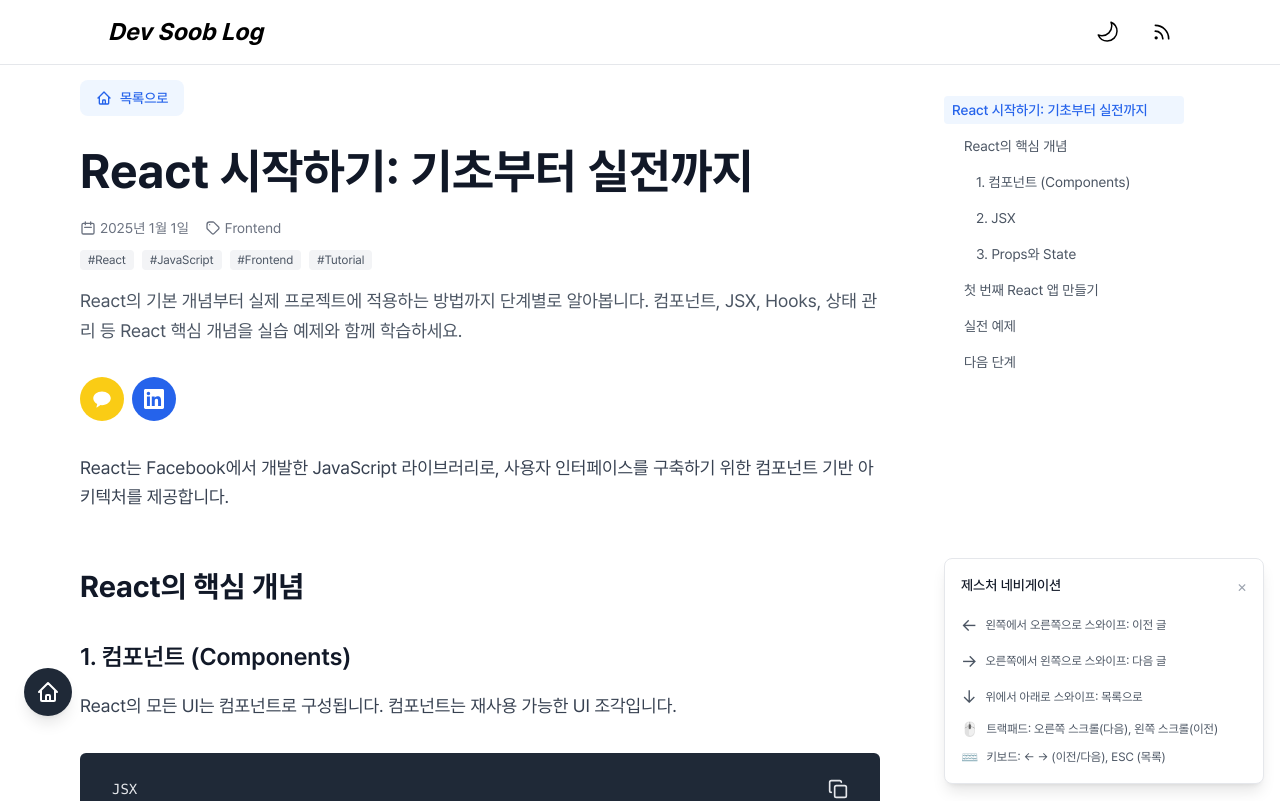
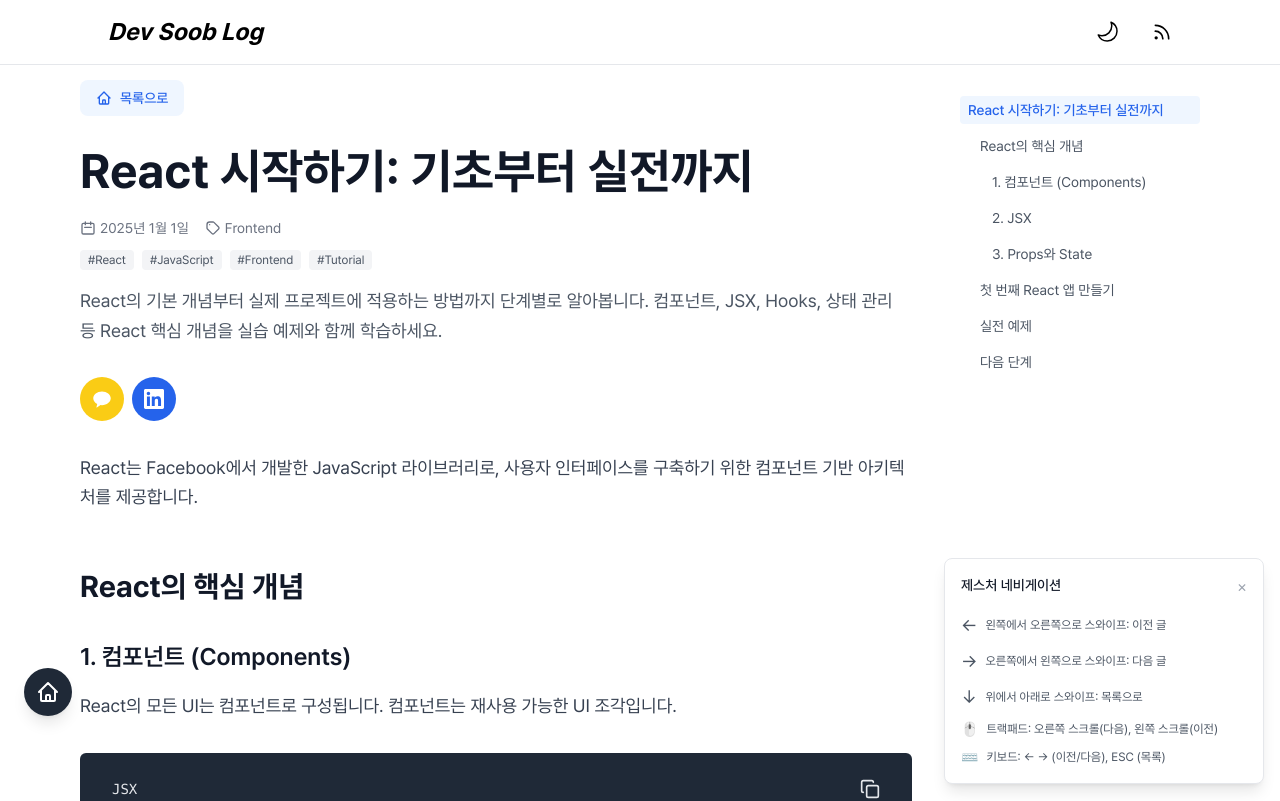
Before and after one commit to devsoob/dev-soob-log, a Next.js app: page /posts/2025-01-01-getting-started-with-react in a window 1280 px wide. Shown: the top 801 px of the page. Built offline with nearby package versions, Linux system fonts and the light colour scheme; no server answers.

Commit message:
Fix: TOC position on tablet+

```diff
--- a/components/TableOfContents.tsx
+++ b/components/TableOfContents.tsx
@@ -76,7 +76,7 @@ export default function TableOfContents({ className = '', tocItems }: TableOfCon
           <li key={item.id} role="listitem">
             <button
               onClick={() => scrollToHeading(item.id)}
-              className={`text-left w-full whitespace-nowrap px-2 py-1 rounded text-sm transition-colors duration-200 hover:bg-gray-100 dark:hover:bg-gray-800 ${
+              className={`text-left w-full whitespace-normal break-words px-2 py-1 rounded text-sm transition-colors duration-200 hover:bg-gray-100 dark:hover:bg-gray-800 ${
                 activeId === item.id
                   ? 'text-blue-600 dark:text-blue-400 font-medium bg-blue-50 dark:bg-blue-900/20'
                   : 'text-gray-600 dark:text-gray-300 hover:text-gray-900 dark:hover:text-white'
--- a/pages/posts/[slug].tsx
+++ b/pages/posts/[slug].tsx
@@ -236,9 +236,9 @@ export default function PostPage({ post, mdxSource, prevPost, nextPost, relatedP
 
       <main className="flex-1 w-full pt-20 pb-8">
         <div className="max-w-6xl mx-auto px-4">
-          <div className={tocItems.length > 0 ? "lg:flex lg:justify-between lg:gap-8" : ""}>
+          <div className={tocItems.length > 0 ? "md:flex md:items-start md:justify-between md:gap-8" : ""}>
             {/* 메인 콘텐츠 */}
-            <div className={tocItems.length > 0 ? "w-full lg:flex-1 lg:max-w-none" : "w-full max-w-4xl mx-auto"}>
+            <div className={tocItems.length > 0 ? "w-full md:flex-1 md:max-w-none md:pr-72" : "w-full max-w-4xl mx-auto"}>
               <article className="min-w-0">
                 {/* 네비게이션 버튼들 */}
                 <div className="mb-6 flex items-center justify-between">
@@ -378,8 +378,11 @@ export default function PostPage({ post, mdxSource, prevPost, nextPost, relatedP
 
             {/* 데스크톱 목차 */}
             {tocItems.length > 0 && (
-              <aside className="hidden lg:block lg:sticky lg:top-24 w-64 flex-shrink-0 ml-8 h-[calc(100vh-8rem)]">
-                <div className="overflow-y-auto h-full pr-4 toc-scrollbar">
+              <aside
+                className="hidden md:block w-64 flex-shrink-0 ml-8 md:ml-0 md:fixed md:top-24 z-30"
+                style={{ right: 'max(calc((100vw - 72rem) / 2), 1rem)' }}
+              >
+                <div className="max-h-[calc(100vh-8rem)] overflow-y-auto pr-4 toc-scrollbar">
                   <TableOfContents tocItems={tocItems} />
                 </div>
               </aside>
@@ -390,7 +393,7 @@ export default function PostPage({ post, mdxSource, prevPost, nextPost, relatedP
 
       {/* 모바일 목차 */}
       {tocItems.length > 0 && (
-        <div className="block lg:hidden">
+        <div className="block md:hidden">
           <MobileTableOfContents tocItems={tocItems} />
         </div>
       )}
```
Also changed, not shown: 2 other files (tests, documents, lock files or other folders).
